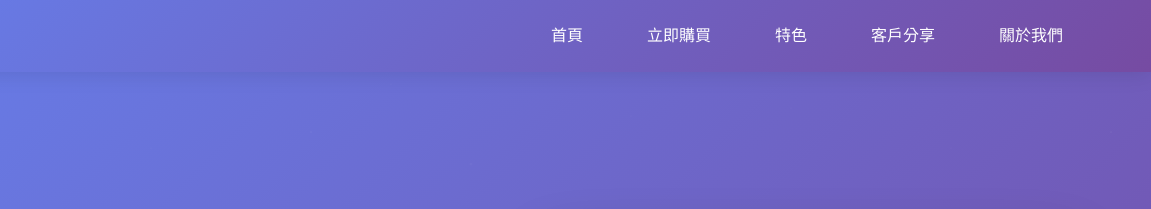
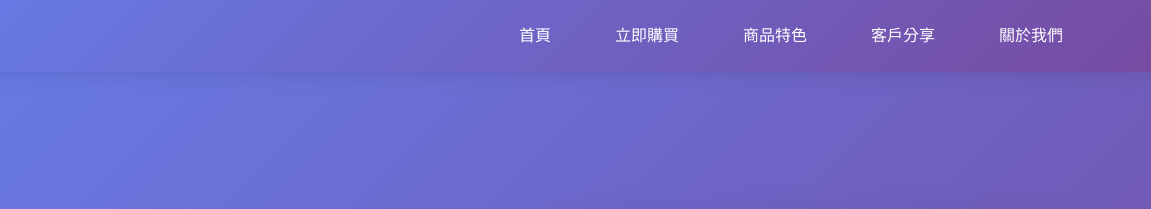
Before and after one commit to optomatest816/photongo.github.io, a plain HTML site: page INDEX.html in a window 1280 px wide. Shown: the top 209 px of the page, 129-1280 px from the left. Drawn offline with Linux system fonts and the light colour scheme.

Commit message:
Update INDEX.html

```diff
--- a/INDEX.html
+++ b/INDEX.html
@@ -19,7 +19,7 @@
             <ul class="nav-links">
                 <li><a href="#hero">首頁</a></li>
                 <li><a href="#hero">立即購買</a></li>
-                <li><a href="#specifications">特色</a></li>
+                <li><a href="#specifications">商品特色</a></li>
                 <li><a href="#testimonials">客戶分享</a></li>
                 <li><a href="#about">關於我們</a></li>
             </ul>
```
